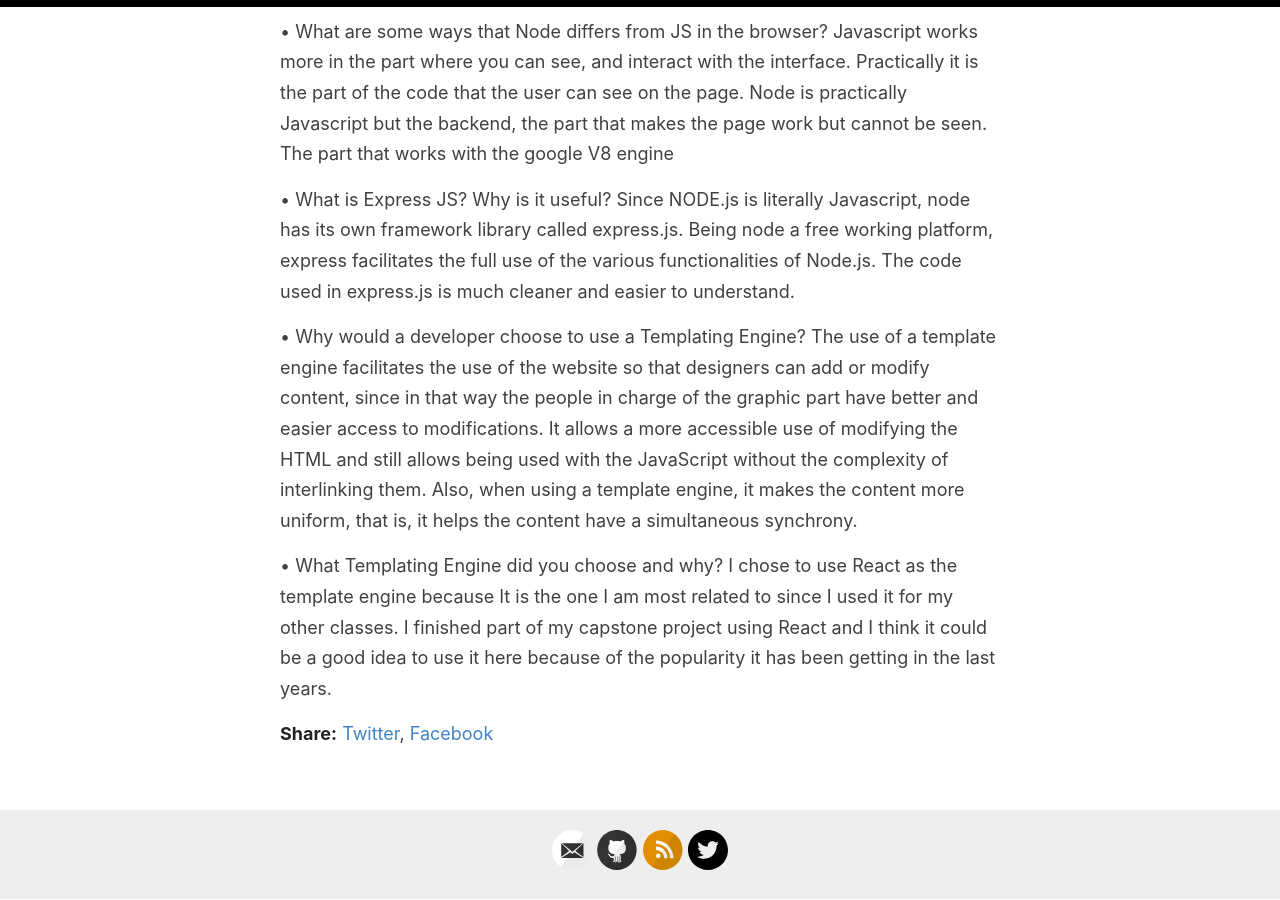
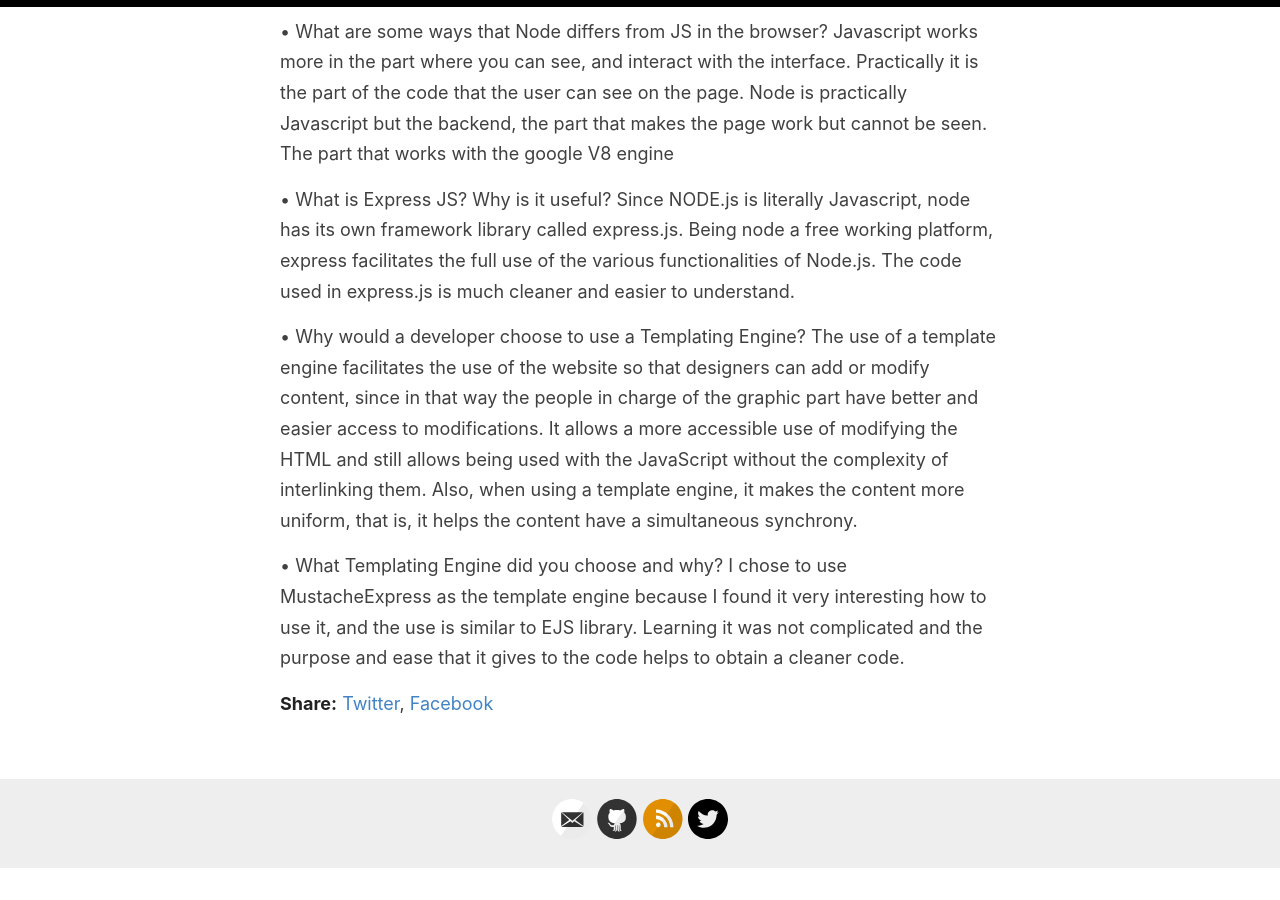
Before and after one commit to RaulMandujano/RaulPage, a Jekyll site: the page built from _posts/2020-10-24-template.md, in a window 1280 px wide and 900 px high, scrolled down 1180 px. Built offline with Jekyll 4.4.1, drawn with Linux system fonts in a browser that asks for light colours; our own code applies the rules of GitHub Pages for plain Markdown files; after the commit the page ends 2049 px from its top, so only the background shows below that.

Commit message:
Update and rename 2020-10-24-node.md to 2020-10-24-template.md

```diff
--- a/_posts/2020-10-24-node.md
+++ b/_posts/2020-10-24-template.md
@@ -1,6 +1,6 @@
 ---
 layout: post
-title:  Node
+title:  Template Library
 categories: [Back End]
 excerpt: What is Node JS?
 Node is an internal platform that runs Javascript code that run in V8 Chrome motor in the backend without the need for a browser to perform specific functions. Node is developed so that entry and exit operations are without blocking
@@ -30,4 +30,4 @@ Since NODE.js is literally Javascript, node has its own framework library called
 The use of a template engine facilitates the use of the website so that designers can add or modify content, since in that way the people in charge of the graphic part have better and easier access to modifications. It allows a more accessible use of modifying the HTML and still allows being used with the JavaScript without the complexity of interlinking them. Also, when using a template engine, it makes the content more uniform, that is, it helps the content have a simultaneous synchrony.
 
 •	What Templating Engine did you choose and why?
-I chose to use React as the template engine because It is the one I am most related to since I used it for my other classes. I finished part of my capstone project using React and I think it could be a good idea to use it here because of the popularity it has been getting in the last years.
+I chose to use MustacheExpress as the template engine because I found it very interesting how to use it, and the use is similar to EJS library. Learning it was not complicated and the purpose and ease that it gives to the code helps to obtain a cleaner code.
```
